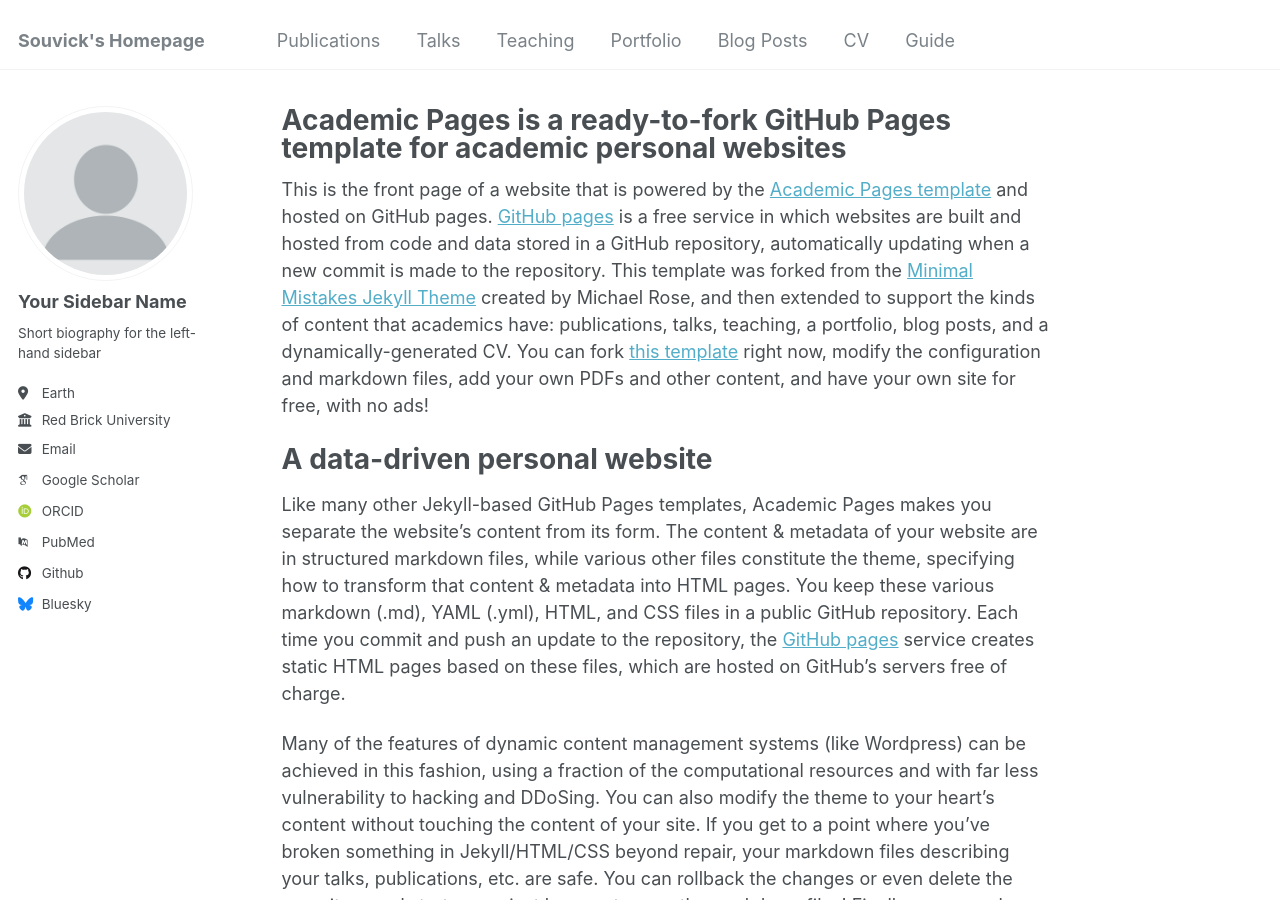
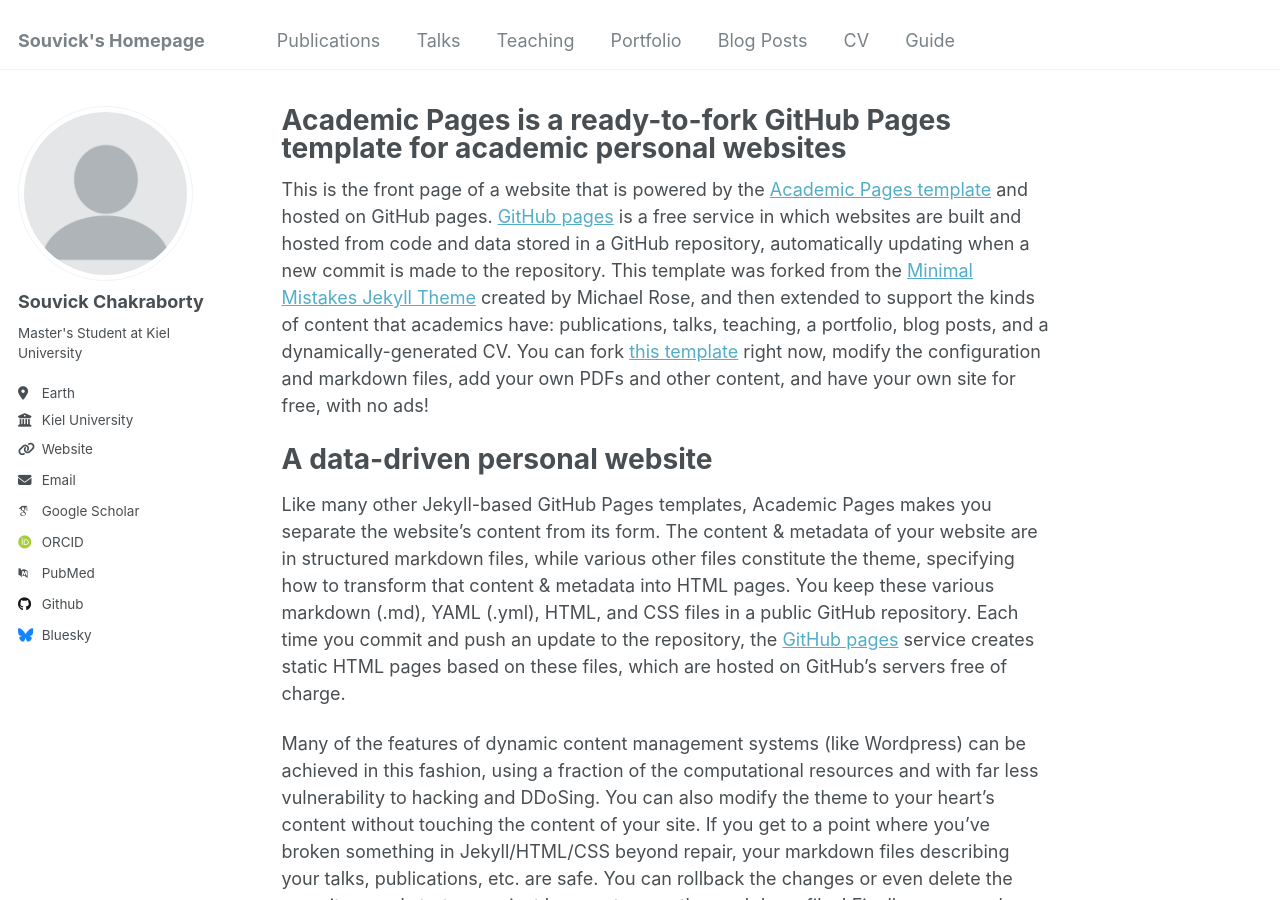
Before and after one commit to SouvickC/SouvickC.github.io, a Jekyll site: the page built from _pages/about.md, in a window 1280 px wide and 900 px high. Built offline with Jekyll 4.4.1, drawn with Linux system fonts in a browser that asks for light colours; some web fonts are replaced.

Commit message:
Your commit message

```diff
--- a/_config.yml
+++ b/_config.yml
@@ -12,9 +12,9 @@
 title_separator          : "-"
 name                     : &name "Souvick Chakraborty"
 description              : &description "personal description"
-url                      : https://academicpages.github.io # the base hostname & protocol for your site e.g. "https://[your GitHub username].github.io"
+url                      : https://souvickc.github.io # the base hostname & protocol for your site e.g. "https://[your GitHub username].github.io"
 baseurl                  : "" # the subpath of your site, e.g. "/blog"
-repository               : "academicpages/academicpages.github.io"
+repository               : "souvickc/souvickc.github.io"
 
 # Site Author - The following control what appear as part of the author content on the side bar.
 #               If a field is blank the icon and link will not appear, otherwise it will be shown.
@@ -22,13 +22,13 @@
 author:
   # Biographic information
   avatar           : "profile.png"
-  name             : "Your Sidebar Name"
+  name             : "Souvick Chakraborty"
   pronouns         : # example: "she/her"
-  bio              : "Short biography for the left-hand sidebar"
+  bio              : "Master's Student at Kiel University"
   location         : "Earth"
-  employer         : "Red Brick University"
-  uri              : # URL
-  email            : "none@example.org"
+  employer         : "Kiel University"
+  uri              : https://www.tf.uni-kiel.de/etit/instetit/en
+  email            : "souvick.chakraborty@stu.uni-kiel.de"
 
   # Academic websites
   arxiv            : # URL - Update with the correct link to your profile
```
